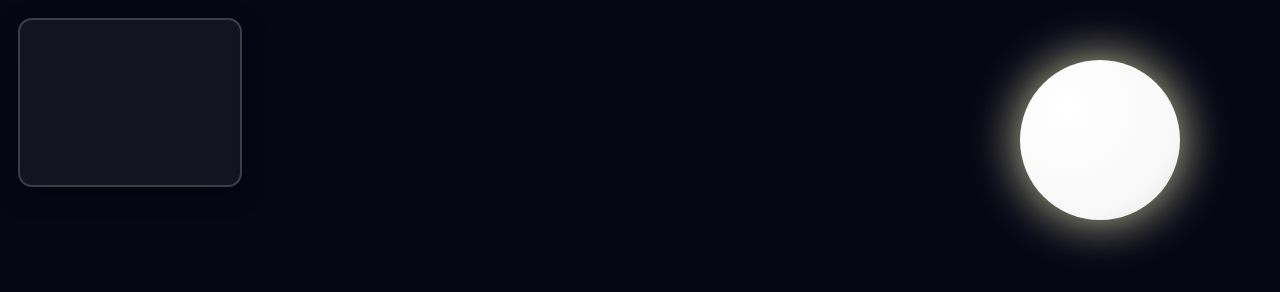
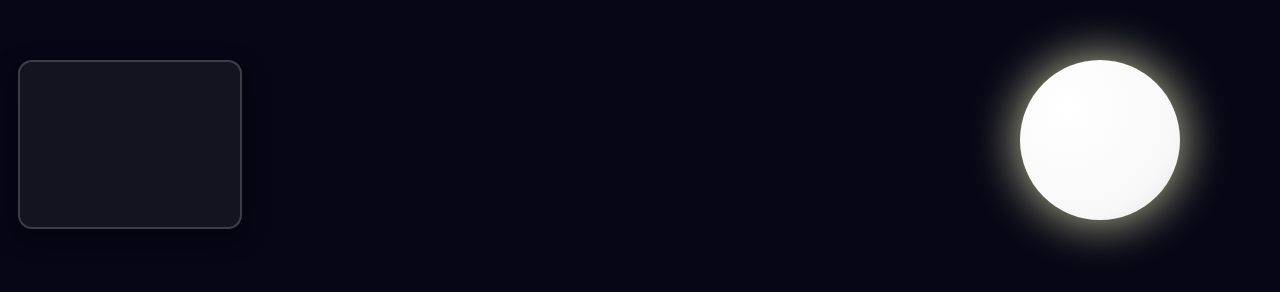
Before and after one commit to Nguyen-Binh/TrungThu, a plain HTML site: page index.html in a window 1280 px wide. Drawn offline with Linux system fonts and the light colour scheme.

Commit message:
Update index.html

```diff
--- a/index.html
+++ b/index.html
@@ -205,9 +205,9 @@
         }
         /* === Góc trái: khung slideshow hình ảnh === */
 .corner-gallery{
-  position: fixed;
+   position: absolute;
   left: 18px;
-  top: 18px;              /* tránh trùng khu vực .controls nếu bạn thêm sau này */
+  top: 60px;              /* tránh trùng khu vực .controls nếu bạn thêm sau này */
   width: 220px;
   aspect-ratio: 4 / 3;
   border: 2px solid rgba(255,255,255,0.18);
@@ -261,7 +261,7 @@
             <!-- <img src="./ass.png" alt="Trang trí Trung Thu" /> -->
         </div>
 
-        <!-- Sử phần hướng dẫn ở đây -->
+        <!-- Sửa phần hướng dẫn ở đây -->
         <div id="hint">Chạm vào đèn trời nhé em !!!</div>
 
         <!-- Nhạc sửa nhạc nền -->
@@ -357,7 +357,7 @@
 
         // ===== Đèn lồng và lời chúc =====
         const lanternContainer = document.getElementById("lantern-container");
-        //Sử lời chúc ở đây
+        //Sửa lời chúc ở đây
         const wishes = [
             "Chúc em Trung Thu ấm áp, hạnh phúc!",
             "Chúc em luôn sáng như trăng rằm!",
```
